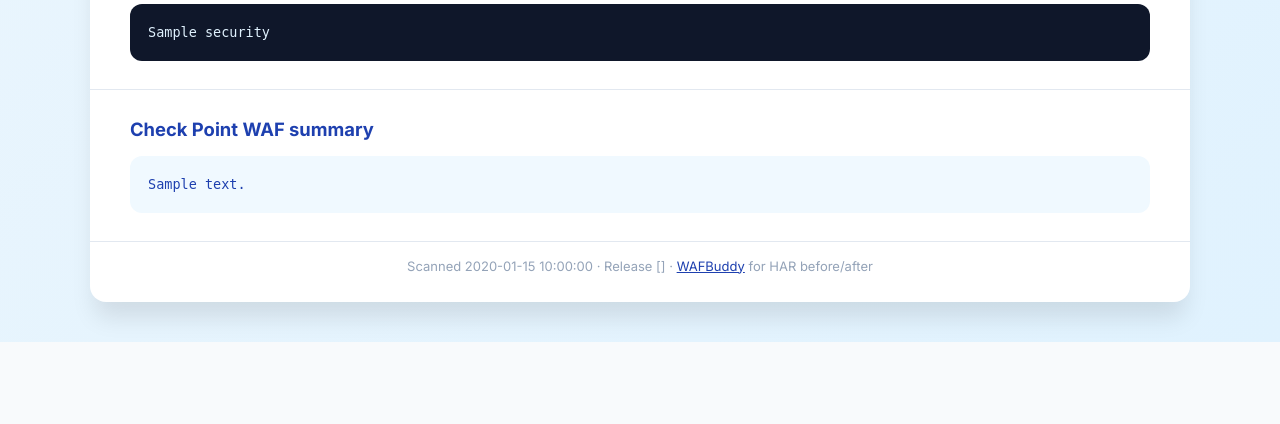
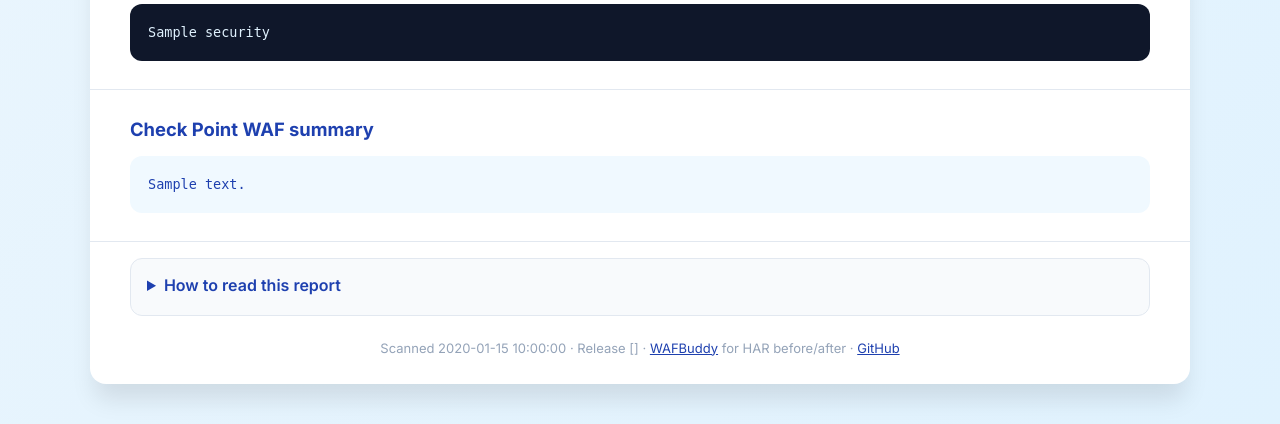
Before and after one commit to chkp-bryans/web-detective, a Python web app: template templates/index.html in a window 1280 px wide. Shown: the part 3029-3453 px from the top of the page. Before the commit the page ends 3371 px from the top, so only its background shows below. Run offline with Jinja, Linux system fonts and the light colour scheme; the template is opened without the code that fills it: most values are stand-ins (such as "Sample title", 1, 10 or a date in 2020); some libraries are stand-ins or nearby versions.

Commit message:
Release 1.2.3: checkpoint.com example, GitHub link, and on-page instructions

```diff
--- a/templates/index.html
+++ b/templates/index.html
@@ -144,14 +144,27 @@
         .curl-row pre { flex: 1; }
         footer { padding: 16px 40px 28px; color: #94a3b8; font-size: 13px; text-align: center; }
         footer a { color: #1e40af; }
+        .help { padding: 8px 40px 12px; color: #334155; font-size: 14.5px; line-height: 1.55; }
+        .help h2 { color: #1e40af; font-size: 1.05rem; margin: 18px 0 8px; }
+        .help p { margin: 0 0 10px; }
+        .help ul { margin: 0 0 12px; padding-left: 20px; }
+        .help li { margin: 5px 0; }
+        details.help-box {
+            margin: 16px 40px 8px;
+            border: 1px solid #e2e8f0;
+            border-radius: 12px;
+            padding: 8px 16px 12px;
+            background: #f8fafc;
+        }
+        details.help-box > summary { cursor: pointer; font-weight: 600; color: #1e40af; padding: 8px 0; }
         .sr-only { position: absolute; left: -9999px; }
         @media (max-width: 700px) {
             .meta-row { grid-template-columns: 1fr; }
-            .form-wrap, .section, .toolbar, .meta-row { padding-left: 20px; padding-right: 20px; }
+            .form-wrap, .section, .toolbar, .meta-row, .help, details.help-box { padding-left: 20px; padding-right: 20px; }
         }
         @media print {
             body { background: white; padding: 0; color: #000; }
-            .form-wrap, .toolbar, .meta-row, .no-print, .banner-actions, .compare-actions, .section-actions, .curl-row button { display: none !important; }
+            .form-wrap, .toolbar, .meta-row, .no-print, .banner-actions, .compare-actions, .section-actions, .curl-row button, details.help-box { display: none !important; }
             .container { box-shadow: none; border-radius: 0; }
             .section { break-inside: avoid; page-break-inside: avoid; }
             pre { background: #f8fafc !important; color: #0f172a !important; }
@@ -167,7 +180,7 @@
         </header>
         <div class="form-wrap">
             <form method="get" action="/">
-                <input type="text" name="url" placeholder="hmshelpdesk.hmsracing.com" value="{{ url }}" required autocomplete="off">
+                <input type="text" name="url" placeholder="checkpoint.com" value="{{ url }}" required autocomplete="off">
                 <input type="text" name="via" placeholder="Pre-cutover connect via (optional) — e.g. site.uuid.i2.checkpoint.com" value="{{ via or '' }}" autocomplete="off">
                 <button type="submit">Analyze website</button>
             </form>
@@ -177,7 +190,7 @@
         {% if result %}
             {% if result.error %}
                 <div class="error">{{ result.error }}</div>
-                <footer>Release {{ release }}</footer>
+                <footer>Release {{ release }} · <a href="https://github.com/chkp-bryans/web-detective" target="_blank" rel="noopener">GitHub</a></footer>
             {% else %}
                 {% if result.host_via %}
                     <div class="banner banner-info">Pre-cutover: connected to {{ result.host_via.via }}{% if result.host_via.via_ips %} ({{ result.host_via.via_ips[:4]|join(', ') }}){% endif %}. Host/TLS name stayed {{ result.host_via.host }}. Public DNS below is still the origin.</div>
@@ -294,16 +307,50 @@
                     <h2>Check Point WAF summary</h2>
                     <pre>{{ result.summary }}</pre>
                 </div>
+                <details class="help-box no-print">
+                    <summary>How to read this report</summary>
+                    <div class="help" style="padding: 0;">
+                        <ul>
+                            <li><strong>Performance</strong> is from this scanner host, not the customer’s browsers. good / ok / slow is for this vantage point; compare before/after here.</li>
+                            <li><strong>Pre-cutover connect</strong> means TCP went to the via CNAME/IP while Host and TLS stayed on the site name. Public DNS below is still the current origin.</li>
+                            <li><strong>DNS / IP</strong> are public records. Use them to see origin vs WAF before a cutover.</li>
+                            <li><strong>CDN / WAF / load balancer</strong> list the vendor plus the header, CNAME, or IP org that matched. Cloudflare CDN and WAF often share CF-RAY — that is not proof the WAF feature is on. Check Point WAF is confirmed by an <code>i2.checkpoint.com</code> CNAME.</li>
+                            <li><strong>SSL</strong> is the certificate presented for this Host/SNI. A banner appears if it expires within 30 days.</li>
+                            <li><strong>Security headers</strong> are read from the live response (HSTS, CSP, and so on).</li>
+                            <li><strong>Copy markdown / baseline</strong> stay in this browser. Ticket, customer, and notes are never sent back to the server.</li>
+                        </ul>
+                    </div>
+                </details>
                 <footer>
                     Scanned {{ result.scanned_at }}
                     · Release {{ release }}
                     · <a href="{{ wafbuddy_url }}" target="_blank" rel="noopener">WAFBuddy</a> for HAR before/after
+                    · <a href="https://github.com/chkp-bryans/web-detective" target="_blank" rel="noopener">GitHub</a>
                 </footer>
             {% endif %}
         {% else %}
+            <div class="help no-print">
+                <h2>How to scan</h2>
+                <p>Enter a hostname or URL and click Analyze. The scanner does a passive GET plus DNS, WHOIS, and TLS from this host. It does not probe or exploit the target.</p>
+                <ul>
+                    <li><strong>Site</strong> — the name browsers will use (Host header and TLS SNI), for example <code>checkpoint.com</code>.</li>
+                    <li><strong>Pre-cutover connect via</strong> — optional. Same idea as a hosts-file entry or <code>curl --connect-to</code>: TCP goes to that CNAME/IP (usually the Check Point <code>….i2.checkpoint.com</code> name) while Host/TLS stay on the site. Use this before the customer changes public DNS. The via name must resolve to a public IP.</li>
+                    <li>Timing is from this scanner, not end users. Save a baseline, scan again later, and Compare for a Check Point / CNAME / IP / header / TTFB diff.</li>
+                    <li>For browser-path questions (cache, 403/429, login, p95), capture a HAR and open WAFBuddy.</li>
+                </ul>
+                <h2>How to read a report</h2>
+                <ul>
+                    <li><strong>Performance</strong> — DNS, Connect+TLS, TTFB, and redirects, graded good / ok / slow for this scanner. Treat TTFB deltas under ~50 ms or ~15% as noise.</li>
+                    <li><strong>DNS / IP</strong> — public records. With connect-via, these still show the current origin; HTTP/TLS in the scan used the via path.</li>
+                    <li><strong>CDN / WAF / load balancer</strong> — vendor plus why this scan matched (header, CNAME, or IP org). Cloudflare CDN vs WAF share CF-RAY. Check Point WAF is confirmed by <code>i2.checkpoint.com</code>.</li>
+                    <li><strong>SSL / security headers</strong> — certificate and live response headers. Missing HSTS/CSP/etc. show up here.</li>
+                    <li><strong>Copy markdown</strong> is for tickets. Optional ticket/customer/notes stay in this browser only.</li>
+                </ul>
+            </div>
             <footer>
                 Release {{ release }}
                 · Adjacent tool: <a href="{{ wafbuddy_url }}" target="_blank" rel="noopener">WAFBuddy</a> (HAR / migration workbench)
+                · <a href="https://github.com/chkp-bryans/web-detective" target="_blank" rel="noopener">GitHub</a>
             </footer>
         {% endif %}
     </div>
```
